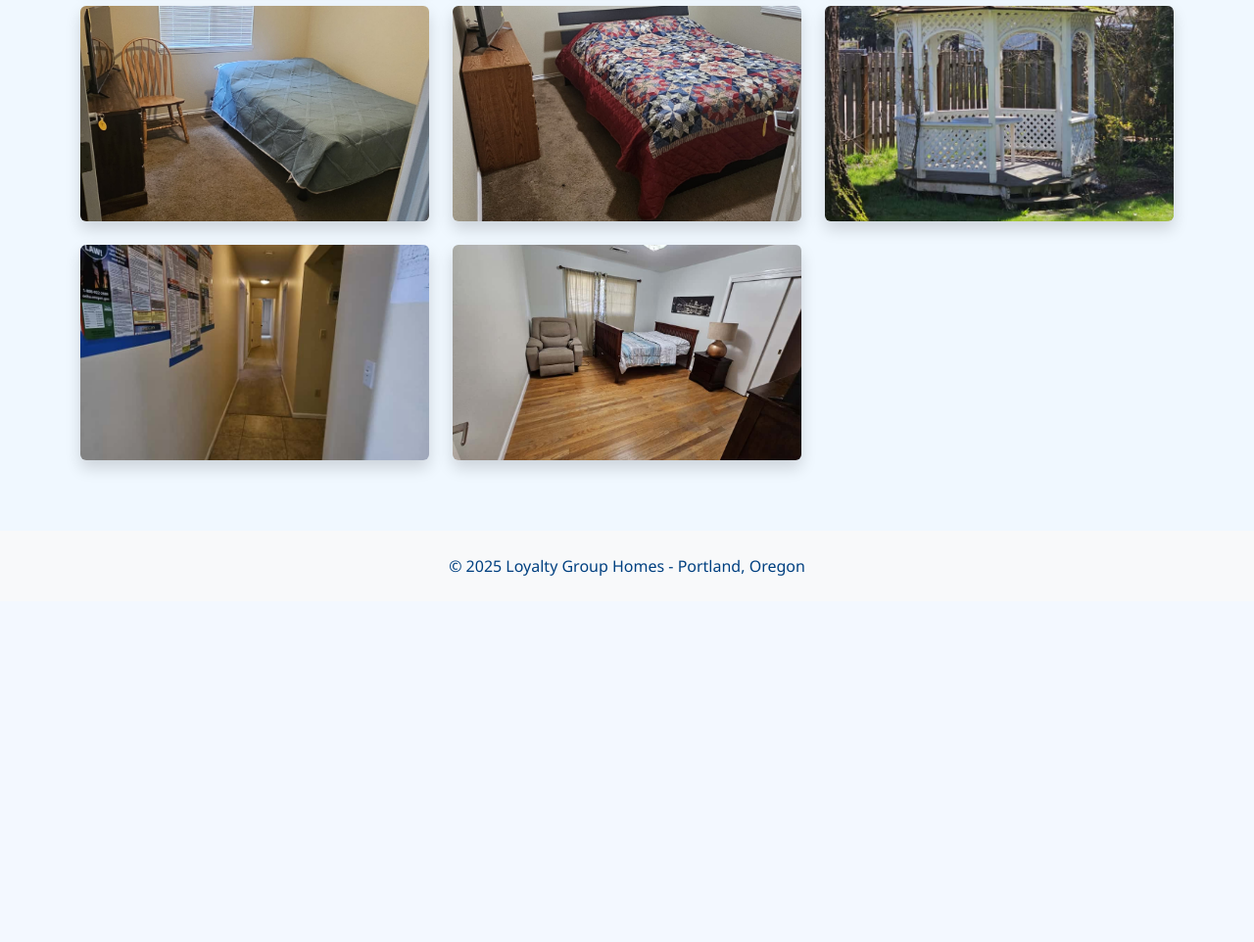
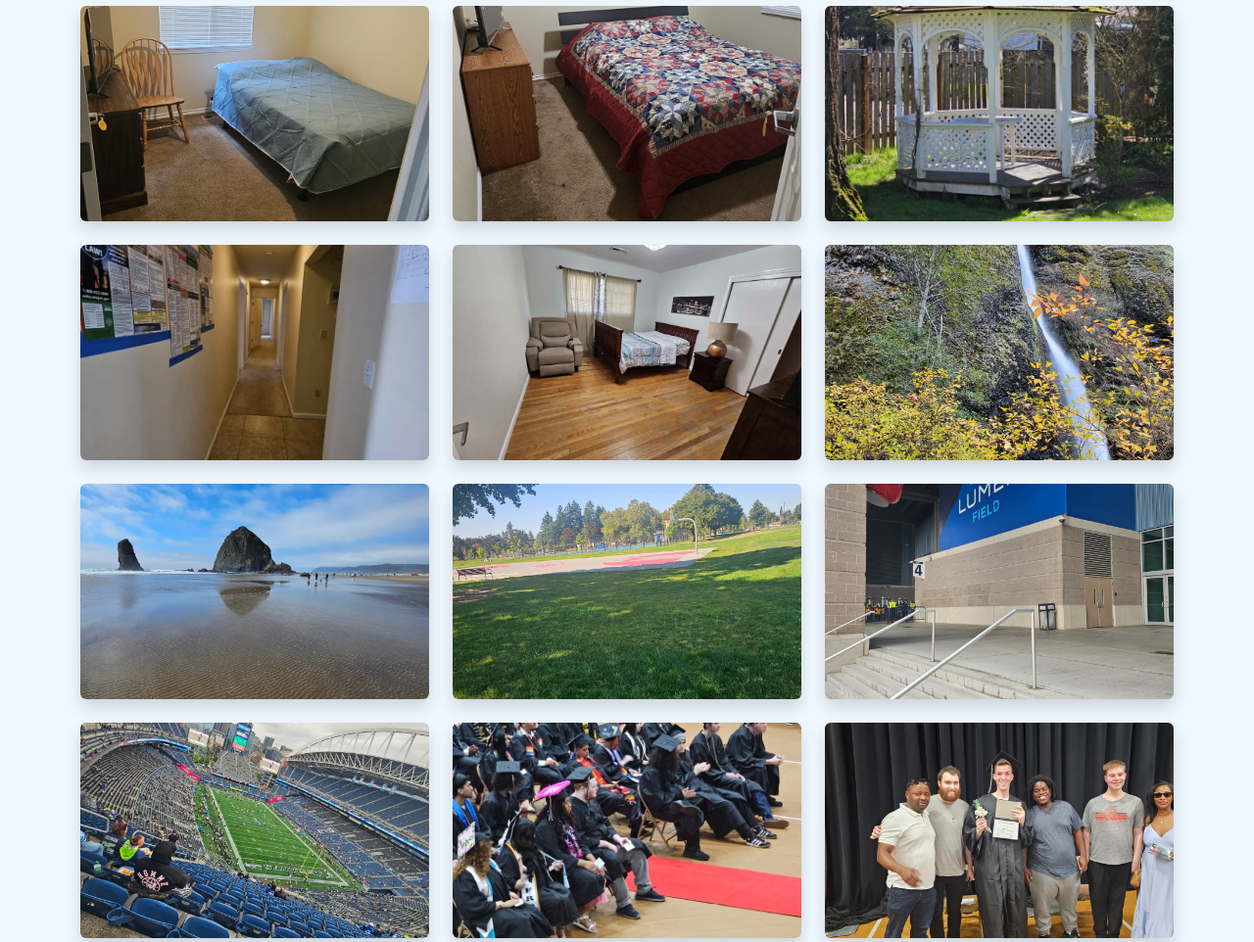
Before and after one commit to John17712/loyalty, a Flask app: page /about in a window 1280 px wide. Shown: the part 2491-3453 px from the top of the page at 98% size. Before the commit the page ends 3079 px from the top, so only its background shows below. Run offline with Flask 3, Linux system fonts and the light colour scheme.

Commit message:
Add images to About Us page

```diff
--- a/templates/about.html
+++ b/templates/about.html
@@ -168,6 +168,15 @@
       <div class="col-sm-6 col-md-4 col-12"><img src="{{ url_for('static', filename='images/10.jpg') }}" class="img-fluid rounded shadow amenity-img" alt="Extra 3"></div>
       <div class="col-sm-6 col-md-4 col-12"><img src="{{ url_for('static', filename='images/11.jpg') }}" class="img-fluid rounded shadow amenity-img" alt="Extra 3"></div>
       <div class="col-sm-6 col-md-4 col-12"><img src="{{ url_for('static', filename='images/12.jpg') }}" class="img-fluid rounded shadow amenity-img" alt="Extra 3"></div>
+      <div class="col-sm-6 col-md-4 col-12"><img src="{{ url_for('static', filename='images/20.jpg') }}" class="img-fluid rounded shadow amenity-img" alt="Extra 3"></div>
+      <div class="col-sm-6 col-md-4 col-12"><img src="{{ url_for('static', filename='images/21.jpg') }}" class="img-fluid rounded shadow amenity-img" alt="Extra 3"></div>
+      <div class="col-sm-6 col-md-4 col-12"><img src="{{ url_for('static', filename='images/22.jpg') }}" class="img-fluid rounded shadow amenity-img" alt="Extra 3"></div>
+      <div class="col-sm-6 col-md-4 col-12"><img src="{{ url_for('static', filename='images/23.jpg') }}" class="img-fluid rounded shadow amenity-img" alt="Extra 3"></div>
+      <div class="col-sm-6 col-md-4 col-12"><img src="{{ url_for('static', filename='images/24.jpg') }}" class="img-fluid rounded shadow amenity-img" alt="Extra 3"></div>
+      <div class="col-sm-6 col-md-4 col-12"><img src="{{ url_for('static', filename='images/25.jpg') }}" class="img-fluid rounded shadow amenity-img" alt="Extra 3"></div>
+      <div class="col-sm-6 col-md-4 col-12"><img src="{{ url_for('static', filename='images/26.jpg') }}" class="img-fluid rounded shadow amenity-img" alt="Extra 3"></div>
+      <div class="col-sm-6 col-md-4 col-12"><img src="{{ url_for('static', filename='images/27.jpg') }}" class="img-fluid rounded shadow amenity-img" alt="Extra 3"></div>
+      <div class="col-sm-6 col-md-4 col-12"><img src="{{ url_for('static', filename='images/28.jpg') }}" class="img-fluid rounded shadow amenity-img" alt="Extra 3"></div>
     </div>
     </div>
     </div>
```
Also changed, not shown: static/images/20.jpg (added), static/images/21.jpg (added), static/images/22.jpg (added), static/images/23.jpg (added), static/images/24.jpg (added), static/images/25.jpg (added), static/images/26.jpg (added), static/images/27.jpg (added), static/images/28.jpg (added).
